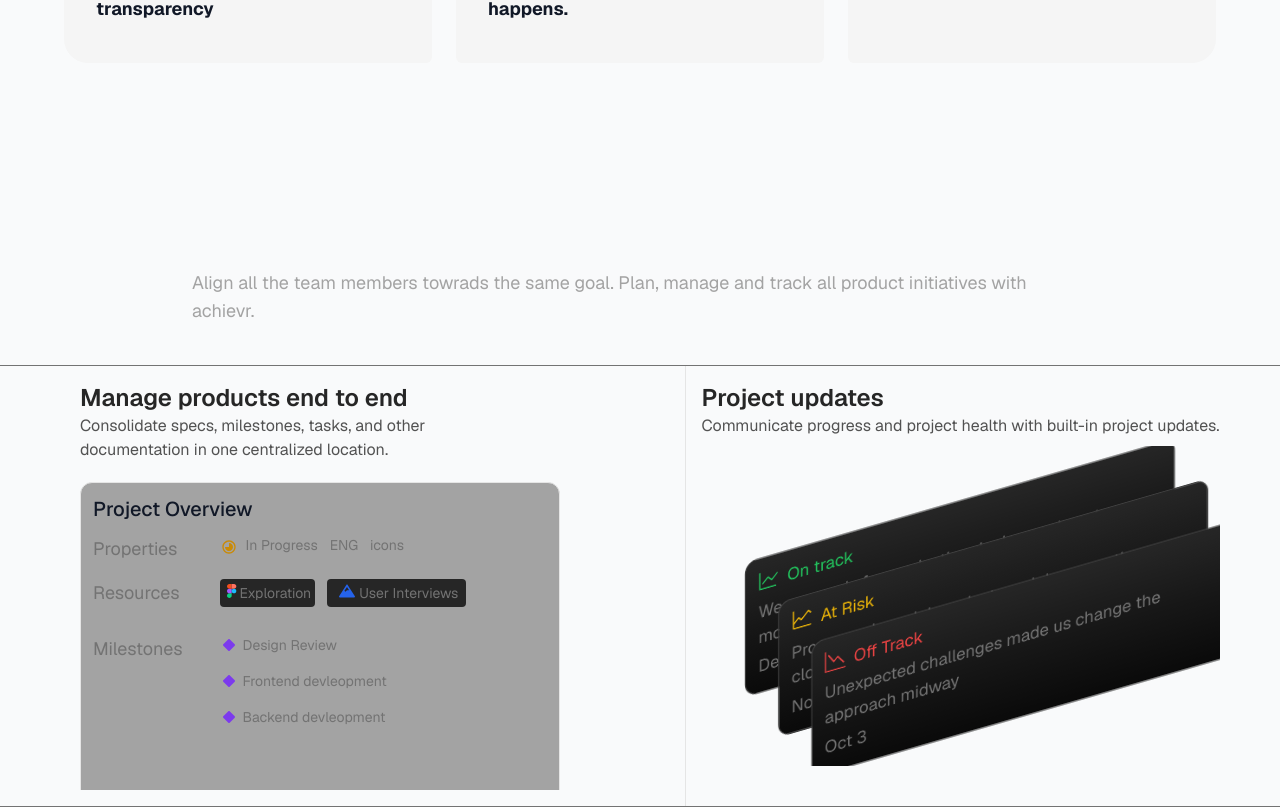
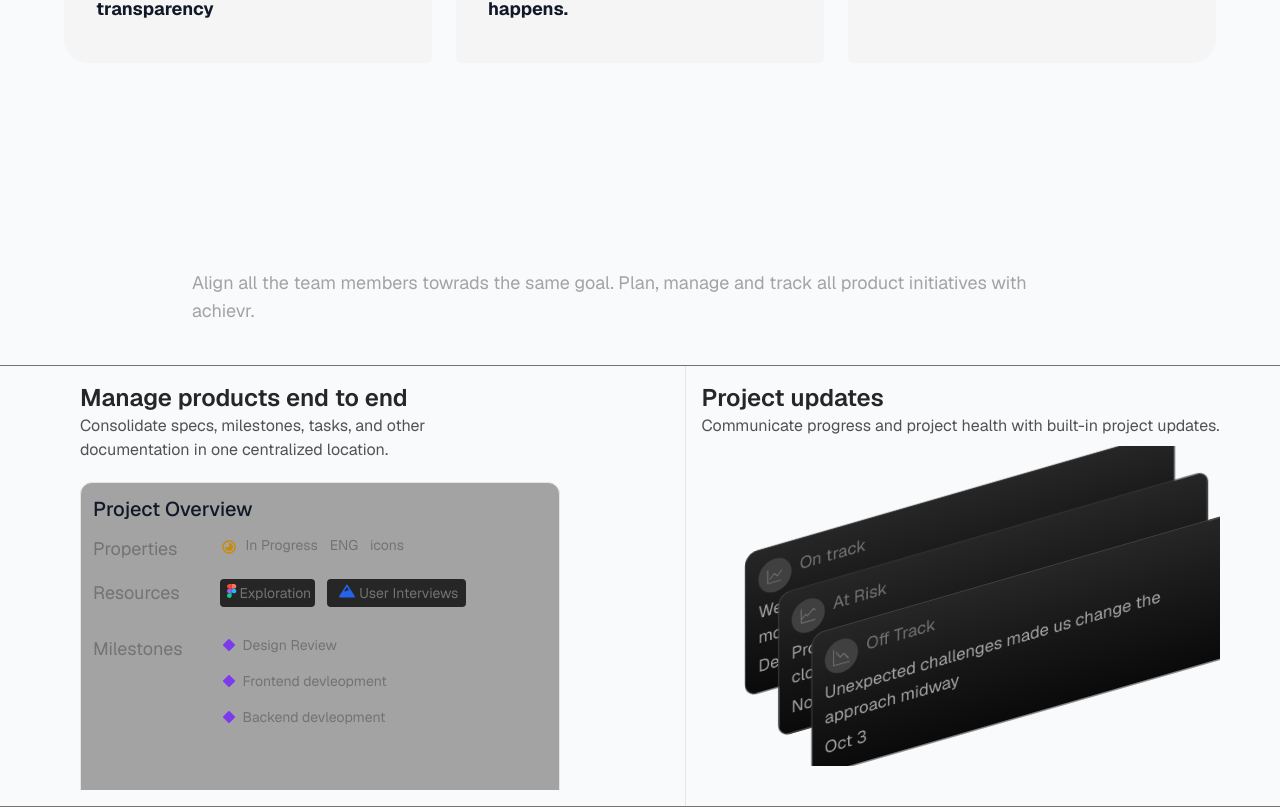
Before and after one commit to Shree0310/Achievr, a Next.js app: page /hero in a window 1280 px wide. Shown: the part 1852-2659 px from the top of the page. Built offline with nearby package versions, Linux system fonts and the light colour scheme; no server answers.

Commit message:
card two in features 2 section

```diff
--- a/src/app/Components/Hero/ProductDirection/Skeletons/second.tsx
+++ b/src/app/Components/Hero/ProductDirection/Skeletons/second.tsx
@@ -2,32 +2,32 @@ import { cn } from "@/lib/utils";
 import { BsGraphDown } from "react-icons/bs";
 import { VscGraphLine } from "react-icons/vsc";
 import { GoGraph } from "react-icons/go";
+import { IconType } from "react-icons"; // ← Change this
 
-const SkeletonSecond =  ({className, children}:{className?:string; children?:React.ReactNode}) => {
-                return <div className={cn("perspective-distant h-[90%] w-full m-7 group", className)} style={{
+const SkeletonSecond = ({className, children}:{className?:string; children?:React.ReactNode}) => {
+    return <div className={cn("perspective-distant h-[90%] w-full m-7 group", className)} style={{
         transform: "rotateX(30deg) rotateY(-30deg) rotateZ(0deg) scale(1.2) "
     }}>
         {children}
-        <Card className="absolute bottom-4 left-20 z-30 translate-x-2 translate-y-0 hover:-translate-y-6" title="Off Track" titleColor="text-red-500" description="Unexpected challenges made us change the approach midway" date="Oct 3" icon={ <BsGraphDown className='size-5' />}  ></Card>
-        <Card className="absolute bottom-16 left-12 z-20 translate-x-2 translate-y-0  hover:-translate-y-6" title="At Risk" titleColor="text-yellow-500" description="Progress slowed down last week because the cloudtop was down." date="Nov 16" icon={<VscGraphLine className='size-5' />}></Card>
-        <Card className="absolute bottom-28 left-4 z-10 translate-x-2 translate-y-0  hover:-translate-y-6" title="On track" titleColor="text-green-500" description="We are ready for production deployment next monday." date="Dec 1" icon={<GoGraph className='size-5' />}></Card>
+        <Card className="absolute bottom-4 left-20 z-30 translate-x-2 translate-y-0 text-neutral-500 hover:-translate-y-6 hover:text-red-500" title="Off Track" description="Unexpected challenges made us change the approach midway" date="Oct 3" icon={BsGraphDown} />
+        <Card className="absolute bottom-16 left-12 z-20 translate-x-2 translate-y-0 text-neutral-500 hover:-translate-y-6 hover:text-yellow-500" title="At Risk" description="Progress slowed down last week because the cloudtop was down." date="Nov 16" icon={VscGraphLine} />
+        <Card className="absolute bottom-28 left-4 z-10 translate-x-2 translate-y-0 text-neutral-500 hover:-translate-y-6 hover:text-green-500" title="On track" description="We are ready for production deployment next monday." date="Dec 1" icon={GoGraph} />
     </div>
 }
 export default SkeletonSecond;
 
-export const Card = ({className, title, titleColor, description, date, icon, children}:{className?: string; children?: React.ReactNode; title: string, description:string; date:string; icon: React.ReactNode; titleColor: string; }) => {
-return <div className={cn("bg-gradient-to-b from-neutral-800 via-neutral-900 to-neutral-950  max-w-[80%] p-3  rounded-xl border border-neutral-700", className)}>
+export const Card = ({className, title, description, date, icon: Icon, children}:{className?: string; children?: React.ReactNode; title: string, description:string; date:string; icon: IconType; }) => {
+    return <div className={cn("bg-gradient-to-b from-neutral-800 via-neutral-900 to-neutral-950 max-w-[80%] p-3 rounded-xl border border-neutral-700", className)}>
         {children}
         <div className="flex flex-col gap-1">
             <div className="flex gap-2">
-                <span className={titleColor}>{icon}</span>
-                <h1  className={titleColor}>{title}</h1>
-
-
-
+                <span className="h-8 w-8 rounded-full bg-neutral-700 flex items-center justify-center">
+                    <Icon className="size-4" />
+                </span>
+                <h1>{title}</h1>
             </div>
-            <p className="text-neutral-500">{description}</p>
-            <p className="text-neutral-500">{date}</p>
+            <p className="text-neutral-400 hover:text-neutral-200">{description}</p>
+            <p className="text-neutral-400 hover:text-neutral-200">{date}</p>
         </div>
     </div>
 }
```
